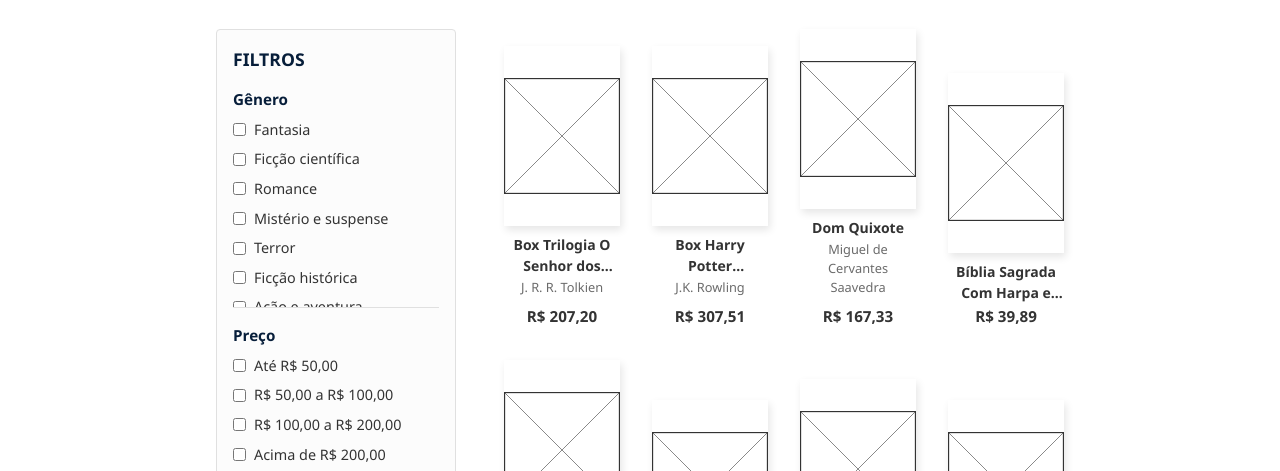
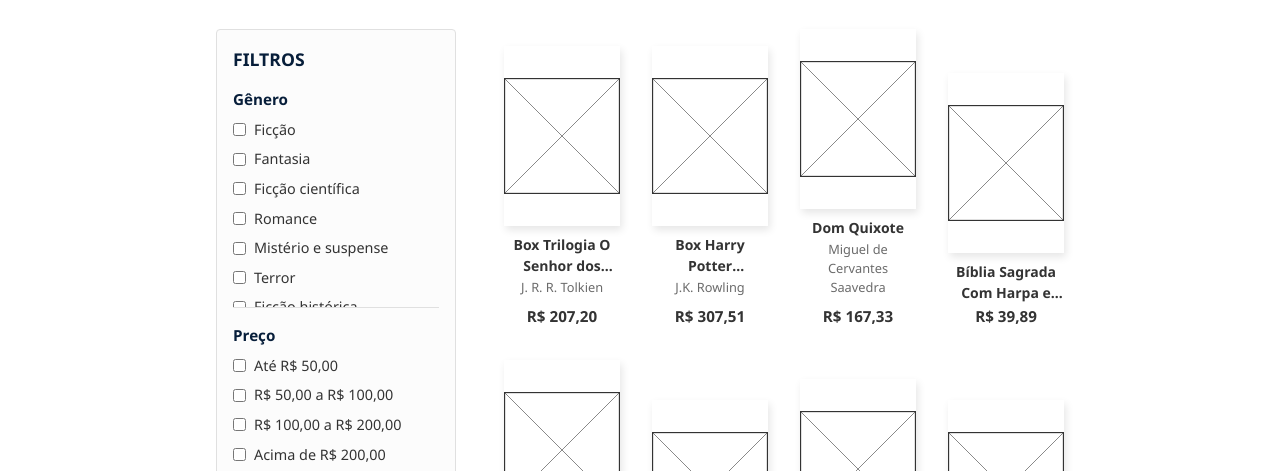
Before and after one commit to MachadoCodes/frontend_acervo_de_alexandria, a website with bundled scripts: page resultado-busca.html in a window 1280 px wide. Shown: the part 289-760 px from the top of the page. Built offline with nearby package versions, Linux system fonts and the light colour scheme; no server answers.

Commit message:
fix: adiciona o gênero Ficção na barra lateral

```diff
--- a/resultado-busca.html
+++ b/resultado-busca.html
@@ -106,6 +106,7 @@
             <!-- Gênero -->
             <fieldset class="filter-group filter-scrollable">
                 <legend>Gênero</legend>
+                <label><input type="checkbox" name="gen" value="ficcao"> Ficção</label>
                 <label><input type="checkbox" name="gen" value="fantasia"> Fantasia</label>
                 <label><input type="checkbox" name="gen" value="ficcao-cientifica"> Ficção científica</label>
                 <label><input type="checkbox" name="gen" value="romance"> Romance</label>
```
